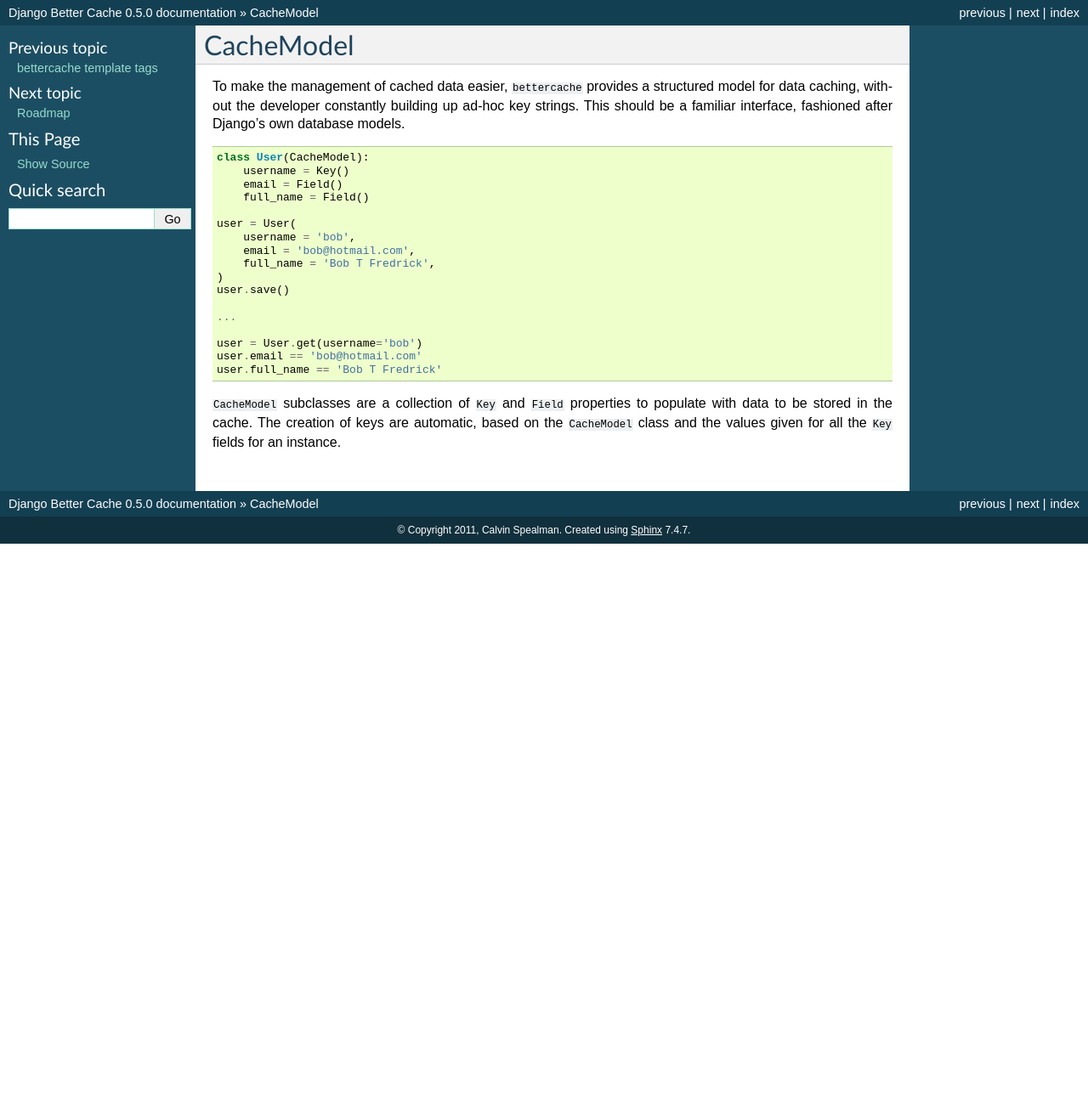
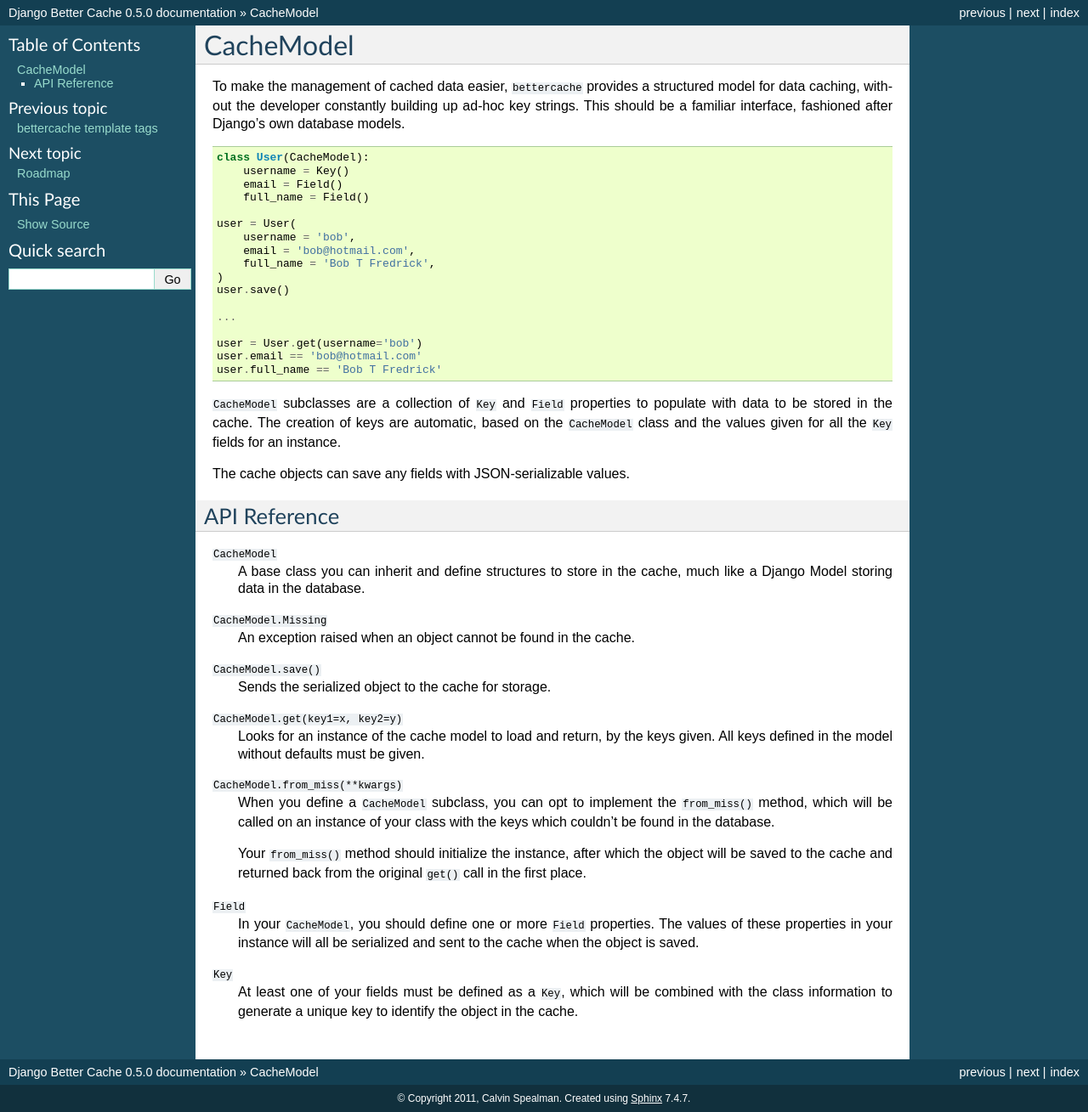
Before and after one commit to ironfroggy/django-better-cache, a Sphinx documentation site: the page built from docs/cachemodel.rst, in a window 1280 px wide. Shown: the whole page at 85% size. Built offline with Sphinx 7.4.7, drawn with Linux system fonts in a browser that asks for light colours; before the commit the page ends 900 px from its top, so only the background shows below that.

Commit message:
[improved-docs] Expanded the CacheModel docs.

```diff
--- a/docs/cachemodel.rst
+++ b/docs/cachemodel.rst
@@ -31,3 +31,42 @@
 populate with data to be stored in the cache. The creation of keys are
 automatic, based on the ``CacheModel`` class and the values given for all
 the ``Key`` fields for an instance.
+
+The cache objects can save any fields with JSON-serializable values.
+
+API Reference
+-------------
+
+``CacheModel``
+    A base class you can inherit and define structures to store in the cache,
+    much like a Django Model storing data in the database.
+
+``CacheModel.Missing``
+    An exception raised when an object cannot be found in the cache.
+
+``CacheModel.save()``
+    Sends the serialized object to the cache for storage.
+
+``CacheModel.get(key1=x, key2=y)``
+    Looks for an instance of the cache model to load and return, by
+    the keys given. All keys defined in the model without defaults
+    must be given.
+
+``CacheModel.from_miss(**kwargs)``
+    When you define a ``CacheModel`` subclass, you can opt to implement
+    the ``from_miss()`` method, which will be called on an instance of
+    your class with the keys which couldn't be found in the database.
+
+    Your ``from_miss()`` method should initialize the instance, after
+    which the object will be saved to the cache and returned back from
+    the original ``get()`` call in the first place.
+
+``Field``
+    In your ``CacheModel``, you should define one or more ``Field``
+    properties. The values of these properties in your instance will
+    all be serialized and sent to the cache when the object is saved.
+
+``Key``
+    At least one of your fields must be defined as a ``Key``, which
+    will be combined with the class information to generate a unique
+    key to identify the object in the cache.
```
